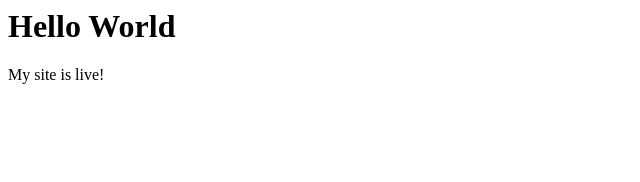
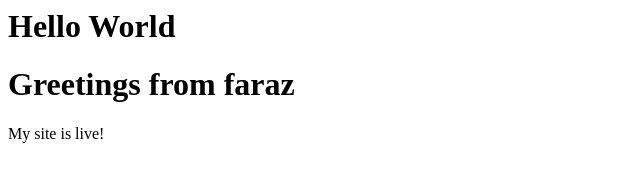
Before and after one commit to Faraz9899/PetFood, a plain HTML site: page index.html in a window 1280 px wide. Shown: the whole page, without its empty margins (0-640 px from the left). Drawn offline with Linux system fonts and the light colour scheme.

Commit message:
commit code

```diff
--- a/index.html
+++ b/index.html
@@ -1,2 +1,3 @@
 <h1>Hello World</h1>
+<h1>Greetings from faraz</h1>
 <p>My site is live!</p>
```
